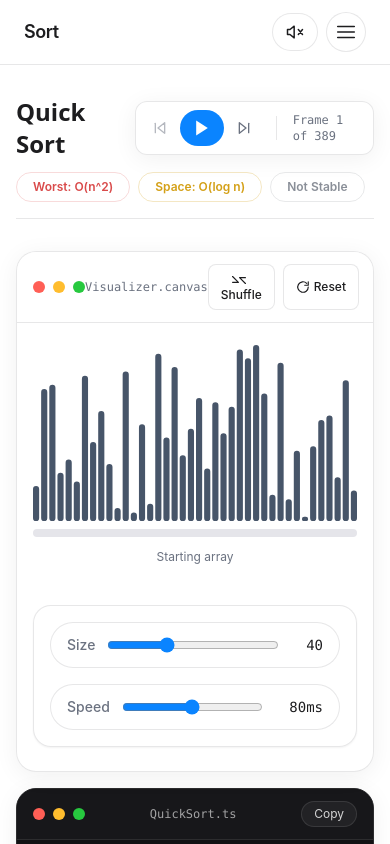
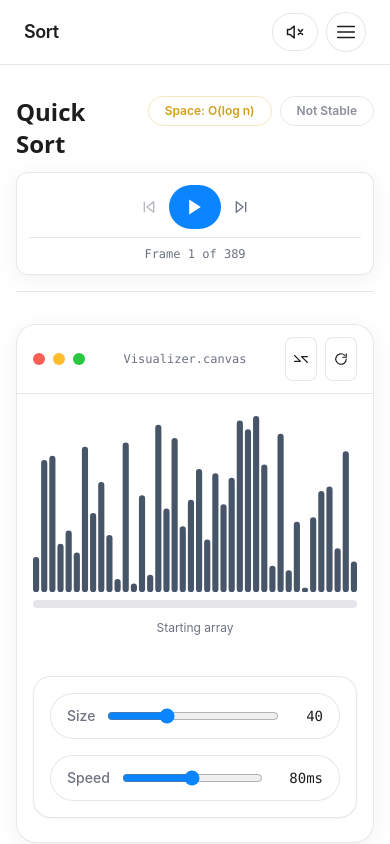
Before and after one commit to JerichoDelosReyes/Sorting-Algorithms, a Next.js app: page /quick-sort in a window 390 px wide. Shown: the top 844 px of the page. Built offline with nearby package versions, Linux system fonts and the light colour scheme.

Commit message:
Many fixes in responsiveness

```diff
--- a/app/compare/page.tsx
+++ b/app/compare/page.tsx
@@ -1,3 +1,4 @@
+"use client";
 "use client";
 
 import { AnimatePresence, motion } from "framer-motion";
@@ -19,28 +20,19 @@ const ALGORITHMS: Algorithm[] = ["bubble", "merge", "quick"];
 export default function ComparePage() {
   const { enabled } = useSound();
   const [arraySize, setArraySize] = useState(40);
-  const [baseArray, setBaseArray] = useState<number[]>(() =>
-    generateRandomArray(40)
-  );
+  const [baseArray, setBaseArray] = useState<number[]>(() => generateRandomArray(40));
   const [globalFrame, setGlobalFrame] = useState(0);
   const [isPlaying, setIsPlaying] = useState(false);
   const [speed, setSpeed] = useState(3);
   const [isCompletionDismissed, setIsCompletionDismissed] = useState(false);
 
-  const frames = useMemo<Record<Algorithm, FrameWithLine[]>>(() => {
-    return {
-      bubble: recordBubbleSort(baseArray),
-      merge: recordMergeSort(baseArray),
-      quick: recordQuickSort(baseArray)
-    };
-  }, [baseArray]);
+  const frames = useMemo<Record<Algorithm, FrameWithLine[]>>(() => ({
+    bubble: recordBubbleSort(baseArray),
+    merge: recordMergeSort(baseArray),
+    quick: recordQuickSort(baseArray)
+  }), [baseArray]);
 
-  const maxFrames = Math.max(
-    frames.bubble.length,
-    frames.merge.length,
-    frames.quick.length,
-    1
-  );
+  const maxFrames = Math.max(frames.bubble.length, frames.merge.length, frames.quick.length, 1);
 
   useEffect(() => {
     setGlobalFrame(0);
@@ -123,7 +115,7 @@ export default function ComparePage() {
         frameIndex,
         comparisons: frame?.comparisons ?? 0,
         swaps: frame?.swaps ?? 0,
-        totalFrames: framesForAlgo.length
+        totalFrames: framesForAlgo.length,
       };
     });
   }, [frames, globalFrame]);
@@ -159,33 +151,32 @@ export default function ComparePage() {
     };
   }, [frames]);
 
-  const formatWinners = (ids: Algorithm[]) =>
-    ids.map((id) => ALGO_INFO[id].name).join(" & ");
+  const formatWinners = (ids: Algorithm[]) => ids.map((id) => ALGO_INFO[id].name).join(" & ");
 
   return (
     <div className="mx-auto w-full max-w-6xl px-4 pb-20 sm:px-6">
       <header className="border-b border-[var(--color-border)] pb-4 sm:pb-6">
-        <div className="flex items-center justify-between gap-3 sm:gap-4">
+        <div className="flex flex-col gap-3 sm:flex-row sm:items-center sm:justify-between sm:gap-4">
           <div>
             <h1 className="text-2xl font-semibold sm:text-3xl">Algorithm Comparison</h1>
             <p className="mt-2 text-xs text-[var(--color-text-secondary)] sm:text-sm">
               All three algorithms run simultaneously on the same array.
             </p>
           </div>
-          <div className="flex items-center rounded-xl border border-[var(--color-border)] bg-[var(--color-surface)] p-2 gap-4 shadow-card backdrop-blur flex-shrink-0">
-            <div className="flex items-center gap-1">
+          <div className="flex w-full flex-col gap-2 rounded-xl border border-[var(--color-border)] bg-[var(--color-surface)] p-3 shadow-card backdrop-blur sm:w-auto sm:flex-row sm:items-center sm:justify-center sm:gap-4 flex-shrink-0">
+            <div className="flex items-center justify-center gap-1">
               <button
                 type="button"
                 onClick={handleStepBack}
                 disabled={globalFrame <= 0 || isPlaying}
-                className="rounded-lg p-2 text-[var(--color-text-secondary)] hover:bg-black/5 hover:text-[var(--color-text-primary)] transition-colors disabled:opacity-50"
+                className="min-h-11 rounded-lg p-2 text-[var(--color-text-secondary)] transition-colors hover:bg-black/5 hover:text-[var(--color-text-primary)] disabled:opacity-50"
               >
                 <svg width="16" height="16" viewBox="0 0 24 24" fill="none" stroke="currentColor" strokeWidth="2" strokeLinecap="round" strokeLinejoin="round"><polygon points="19 20 9 12 19 4 19 20"></polygon><line x1="5" y1="19" x2="5" y2="5"></line></svg>
               </button>
               <button
                 type="button"
                 onClick={handlePlayToggle}
-                className="rounded-full bg-[#0a84ff] px-3 py-2 text-white transition-transform hover:scale-105"
+                className="min-h-11 rounded-full bg-[#0a84ff] px-4 py-2 text-white transition-transform hover:scale-105"
               >
                 {isPlaying ? (
                   <svg width="20" height="20" viewBox="0 0 24 24" fill="currentColor"><rect x="6" y="4" width="4" height="16"></rect><rect x="14" y="4" width="4" height="16"></rect></svg>
@@ -197,22 +188,22 @@ export default function ComparePage() {
                 type="button"
                 onClick={handleStepForward}
                 disabled={globalFrame >= maxFrames - 1 || isPlaying}
-                className="rounded-lg p-2 text-[var(--color-text-secondary)] hover:bg-black/5 hover:text-[var(--color-text-primary)] transition-colors disabled:opacity-50"
+                className="min-h-11 rounded-lg p-2 text-[var(--color-text-secondary)] transition-colors hover:bg-black/5 hover:text-[var(--color-text-primary)] disabled:opacity-50"
               >
                 <svg width="16" height="16" viewBox="0 0 24 24" fill="none" stroke="currentColor" strokeWidth="2" strokeLinecap="round" strokeLinejoin="round"><polygon points="5 4 15 12 5 20 5 4"></polygon><line x1="19" y1="5" x2="19" y2="19"></line></svg>
               </button>
             </div>
-            <div className="w-px h-6 bg-[var(--color-border)]"></div>
-            <div className="text-xs font-mono text-[var(--color-text-secondary)] pr-2">
+            <div className="h-px w-full bg-[var(--color-border)] sm:hidden"></div>
+            <div className="text-center text-xs font-mono text-[var(--color-text-secondary)] sm:border-l sm:border-[var(--color-border)] sm:pl-4 sm:text-left sm:pr-2">
               Frame {globalFrame + 1} of {maxFrames}
             </div>
           </div>
         </div>
       </header>
 
-      <div className="mt-4 grid gap-3 sm:mt-6 sm:flex sm:flex-wrap sm:items-center sm:justify-between">
-        <div className="flex w-full gap-3 sm:w-auto sm:items-center sm:flex-wrap">
-          <div className="flex flex-1 items-center gap-2 rounded-full border border-[var(--color-border)] bg-white px-4 py-2 text-xs sm:flex-none sm:text-sm">
+      <div className="mt-4 grid gap-3 sm:mt-6 lg:grid-cols-[minmax(0,1fr)_auto] lg:items-center">
+        <div className="grid min-w-0 gap-3 sm:grid-cols-2">
+          <div className="flex min-w-0 items-center gap-2 rounded-full border border-[var(--color-border)] bg-white px-4 py-2 text-xs sm:text-sm">
             <span className="whitespace-nowrap text-[var(--color-text-secondary)]">Speed</span>
             <input
               type="range"
@@ -227,7 +218,7 @@ export default function ComparePage() {
             </span>
           </div>
 
-          <div className="flex flex-1 items-center gap-2 rounded-full border border-[var(--color-border)] bg-white px-4 py-2 text-xs sm:flex-none sm:text-sm">
+          <div className="flex min-w-0 items-center gap-2 rounded-full border border-[var(--color-border)] bg-white px-4 py-2 text-xs sm:text-sm">
             <span className="whitespace-nowrap text-[var(--color-text-secondary)]">Size</span>
             <input
               type="range"
@@ -241,11 +232,11 @@ export default function ComparePage() {
           </div>
         </div>
 
-        <div className="flex w-full gap-3 sm:w-auto sm:flex-wrap">
+        <div className="grid w-full grid-cols-2 gap-3 lg:w-auto lg:grid-cols-2 lg:justify-self-end">
           <button
             type="button"
             onClick={handleShuffle}
-            className="flex-1 rounded-full border border-[var(--color-border)] bg-white px-4 py-2 text-xs transition-colors hover:bg-[var(--color-surface)] disabled:opacity-50 sm:flex-none sm:text-sm flex items-center justify-center gap-1"
+            className="inline-flex min-h-11 items-center justify-center gap-1 rounded-full border border-[var(--color-border)] bg-white px-4 py-2 text-xs transition-colors hover:bg-[var(--color-surface)] disabled:opacity-50 sm:text-sm"
             disabled={isPlaying}
           >
             <svg width="14" height="14" viewBox="0 0 24 24" fill="none" stroke="currentColor" strokeWidth="2" strokeLinecap="round" strokeLinejoin="round"><polyline points="23 18 13 8 23 8"></polyline><polyline points="1 6 11 16 1 16"></polyline></svg>
@@ -254,7 +245,7 @@ export default function ComparePage() {
           <button
             type="button"
             onClick={handleReset}
-            className="flex-1 rounded-full border border-[var(--color-border)] bg-white px-4 py-2 text-xs transition-colors hover:bg-[var(--color-surface)] sm:flex-none sm:text-sm flex items-center justify-center gap-1"
+            className="inline-flex min-h-11 items-center justify-center gap-1 rounded-full border border-[var(--color-border)] bg-white px-4 py-2 text-xs transition-colors hover:bg-[var(--color-surface)] sm:text-sm"
           >
             <svg width="14" height="14" viewBox="0 0 24 24" fill="none" stroke="currentColor" strokeWidth="2" strokeLinecap="round" strokeLinejoin="round"><path d="M21 12a9 9 0 11-2.64-6.36"/><path d="M21 3v6h-6"/></svg>
             Reset
@@ -278,20 +269,20 @@ export default function ComparePage() {
               animate={{ opacity: 1, scale: 1, y: 0 }}
               exit={{ opacity: 0, scale: 0.9, y: 20 }}
               transition={{ duration: 0.3, type: "spring" }}
-              className="relative w-full max-w-2xl overflow-hidden rounded-[24px] border border-[var(--color-border)] bg-[var(--color-surface)] shadow-2xl p-6 sm:p-8"
+              className="relative w-full max-w-2xl overflow-hidden rounded-[24px] border border-[var(--color-border)] bg-[var(--color-surface)] p-6 shadow-2xl sm:p-8"
             >
               <button
                 type="button"
                 onClick={handleDismissCompletion}
-                className="absolute right-4 top-4 rounded-full p-2 text-[var(--color-text-secondary)] hover:bg-[var(--color-border)] hover:text-[var(--color-text-primary)] transition-colors"
+                className="absolute right-4 top-4 rounded-full p-2 text-[var(--color-text-secondary)] transition-colors hover:bg-[var(--color-border)] hover:text-[var(--color-text-primary)]"
                 aria-label="Close"
               >
                 <svg width="20" height="20" viewBox="0 0 24 24" fill="none" stroke="currentColor" strokeWidth="2" strokeLinecap="round" strokeLinejoin="round">
-                  <path d="M18 6L6 18M6 6l12 12"/>
+                  <path d="M18 6L6 18M6 6l12 12" />
                 </svg>
               </button>
 
-              <div className="flex flex-col items-center mb-6 text-center">
+              <div className="mb-6 flex flex-col items-center text-center">
                 <div className="mb-4 rounded-full bg-[#E5F0FF] p-3 text-[#0A84FF]">
                   <svg width="32" height="32" viewBox="0 0 24 24" fill="none" stroke="currentColor" strokeWidth="2" strokeLinecap="round" strokeLinejoin="round">
                     <path d="M22 11.08V12a10 10 0 1 1-5.93-9.14" />
@@ -305,24 +296,24 @@ export default function ComparePage() {
               </div>
 
               <div className="grid gap-4 md:grid-cols-3">
-                <div className="flex flex-col items-center rounded-[16px] bg-white/80 px-4 py-5 shadow-sm text-center border border-black/5">
-                  <div className="text-xs font-medium text-[var(--color-text-secondary)] uppercase tracking-wider">
+                <div className="flex flex-col items-center rounded-[16px] border border-black/5 bg-white/80 px-4 py-5 text-center shadow-sm">
+                  <div className="text-xs font-medium uppercase tracking-wider text-[var(--color-text-secondary)]">
                     Fewest Comparisons
                   </div>
                   <span className="mt-3 inline-flex items-center justify-center rounded-full bg-[#E6F6EA] px-4 py-1.5 text-sm font-bold text-[#1F7A3D]">
                     {formatWinners(winners.comparisons)}
                   </span>
                 </div>
-                <div className="flex flex-col items-center rounded-[16px] bg-white/80 px-4 py-5 shadow-sm text-center border border-black/5">
-                  <div className="text-xs font-medium text-[var(--color-text-secondary)] uppercase tracking-wider">
+                <div className="flex flex-col items-center rounded-[16px] border border-black/5 bg-white/80 px-4 py-5 text-center shadow-sm">
+                  <div className="text-xs font-medium uppercase tracking-wider text-[var(--color-text-secondary)]">
                     Fewest Swaps
                   </div>
                   <span className="mt-3 inline-flex items-center justify-center rounded-full bg-[#E6F6EA] px-4 py-1.5 text-sm font-bold text-[#1F7A3D]">
                     {formatWinners(winners.swaps)}
                   </span>
                 </div>
-                <div className="flex flex-col items-center rounded-[16px] bg-white/80 px-4 py-5 shadow-sm text-center border border-black/5">
-                  <div className="text-xs font-medium text-[var(--color-text-secondary)] uppercase tracking-wider">
+                <div className="flex flex-col items-center rounded-[16px] border border-black/5 bg-white/80 px-4 py-5 text-center shadow-sm">
+                  <div className="text-xs font-medium uppercase tracking-wider text-[var(--color-text-secondary)]">
                     Finished First
                   </div>
                   <span className="mt-3 inline-flex items-center justify-center rounded-full bg-[#E6F6EA] px-4 py-1.5 text-sm font-bold text-[#1F7A3D]">
@@ -335,7 +326,7 @@ export default function ComparePage() {
                 <button
                   type="button"
                   onClick={handleShuffle}
-                  className="rounded-full bg-[#0A84FF] px-8 py-3 text-sm font-semibold text-white shadow-md hover:shadow-lg transition-all"
+                  className="rounded-full bg-[#0A84FF] px-8 py-3 text-sm font-semibold text-white shadow-md transition-all hover:shadow-lg"
                 >
                   Shuffle & Try Again
                 </button>
--- a/components/AlgorithmPage.tsx
+++ b/components/AlgorithmPage.tsx
@@ -128,7 +128,6 @@ export default function AlgorithmPage({ algorithmId }: AlgorithmPageProps) {
 
   const headerBadges = useMemo(() => {
     return [
-      { label: "Worst", value: info.complexity.worst },
       { label: "Space", value: info.complexity.space },
       { label: info.stable ? "Stable" : "Not Stable", value: true }
     ];
@@ -137,7 +136,6 @@ export default function AlgorithmPage({ algorithmId }: AlgorithmPageProps) {
   const activeFrame = frames[Math.min(currentFrame, frames.length - 1)];
 
   const badgeStyles: Record<string, string> = {
-    Worst: "rounded-full border border-[#d94b4b]/20 bg-[#d94b4b]/12 px-4 py-1.5 text-xs font-semibold text-[#d94b4b]",
     Space: "rounded-full border border-[#d4a017]/25 bg-[#d4a017]/16 px-4 py-1.5 text-xs font-semibold text-[#d4a017]",
     Stable: "rounded-full border border-[#2f8f5b]/20 bg-[#2f8f5b]/12 px-4 py-1.5 text-xs font-semibold text-[#2f8f5b]",
     "Not Stable": "rounded-full border border-[#8a8f98]/20 bg-[#8a8f98]/12 px-4 py-1.5 text-xs font-semibold text-[#8a8f98]"
@@ -146,22 +144,36 @@ export default function AlgorithmPage({ algorithmId }: AlgorithmPageProps) {
   return (
     <div className="mx-auto w-full max-w-6xl px-4 pb-16 sm:px-6">
       <header className="border-b border-[var(--color-border)] pb-4 sm:pb-6">
-        <div className="flex items-center justify-between gap-3 sm:gap-4 lg:items-center">
-          <h1 className="text-2xl font-semibold sm:text-4xl font-sans">{info.name}</h1>
-          <div className="flex items-center rounded-xl border border-[var(--color-border)] bg-[var(--color-surface)] p-2 gap-4 shadow-card backdrop-blur">
-            <div className="flex items-center gap-1">
+        <div className="flex flex-col gap-3 sm:flex-row sm:items-center sm:justify-between sm:gap-4 lg:items-center">
+          <div className="flex min-w-0 items-start justify-between gap-3 sm:block">
+            <h1 className="min-w-0 text-2xl font-semibold font-sans sm:text-4xl">{info.name}</h1>
+            <div className="flex shrink-0 items-center gap-2 sm:hidden">
+              {headerBadges.map((badge) => (
+                <span
+                  key={badge.label}
+                  className={badgeStyles[badge.label] ?? badgeStyles["Not Stable"]}
+                >
+                  {badge.label === "Stable" || badge.label === "Not Stable"
+                    ? badge.label
+                    : `${badge.label}: ${badge.value}`}
+                </span>
+              ))}
+            </div>
+          </div>
+          <div className="flex w-full flex-col gap-2 rounded-xl border border-[var(--color-border)] bg-[var(--color-surface)] p-3 shadow-card backdrop-blur sm:w-auto sm:flex-row sm:items-center sm:gap-4">
+            <div className="flex items-center justify-center gap-1">
               <button
                 type="button"
                 onClick={handleStepBack}
                 disabled={currentFrame <= 0 || isPlaying}
-                className="rounded-lg p-2 text-[var(--color-text-secondary)] hover:bg-black/5 hover:text-[var(--color-text-primary)] transition-colors disabled:opacity-50"
+                className="min-h-11 rounded-lg p-2 text-[var(--color-text-secondary)] transition-colors hover:bg-black/5 hover:text-[var(--color-text-primary)] disabled:opacity-50"
               >
                 <svg width="16" height="16" viewBox="0 0 24 24" fill="none" stroke="currentColor" strokeWidth="2" strokeLinecap="round" strokeLinejoin="round"><polygon points="19 20 9 12 19 4 19 20"></polygon><line x1="5" y1="19" x2="5" y2="5"></line></svg>
               </button>
               <button
                 type="button"
                 onClick={handlePlayToggle}
-                className="rounded-full bg-[#0a84ff] px-3 py-2 text-white transition-transform hover:scale-105"
+                className="min-h-11 rounded-full bg-[#0a84ff] px-4 py-2 text-white transition-transform hover:scale-105"
               >
                 {isPlaying ? (
                   <svg width="20" height="20" viewBox="0 0 24 24" fill="currentColor"><rect x="6" y="4" width="4" height="16"></rect><rect x="14" y="4" width="4" height="16"></rect></svg>
@@ -173,19 +185,19 @@ export default function AlgorithmPage({ algorithmId }: AlgorithmPageProps) {
                 type="button"
                 onClick={handleStepForward}
                 disabled={currentFrame >= frames.length - 1 || isPlaying}
-                className="rounded-lg p-2 text-[var(--color-text-secondary)] hover:bg-black/5 hover:text-[var(--color-text-primary)] transition-colors disabled:opacity-50"
+                className="min-h-11 rounded-lg p-2 text-[var(--color-text-secondary)] transition-colors hover:bg-black/5 hover:text-[var(--color-text-primary)] disabled:opacity-50"
               >
                 <svg width="16" height="16" viewBox="0 0 24 24" fill="none" stroke="currentColor" strokeWidth="2" strokeLinecap="round" strokeLinejoin="round"><polygon points="5 4 15 12 5 20 5 4"></polygon><line x1="19" y1="5" x2="19" y2="19"></line></svg>
               </button>
             </div>
-            <div className="w-px h-6 bg-[var(--color-border)]"></div>
-            <div className="text-xs font-mono text-[var(--color-text-secondary)] pr-2">
+            <div className="h-px w-full bg-[var(--color-border)] sm:hidden"></div>
+            <div className="text-center text-xs font-mono text-[var(--color-text-secondary)] sm:border-l sm:border-[var(--color-border)] sm:pl-4 sm:text-left sm:pr-2">
               Frame {Math.min(currentFrame + 1, frames.length)} of {frames.length}
             </div>
           </div>
         </div>
 
-        <div className="mt-3 flex flex-wrap gap-2 sm:mt-4">
+        <div className="mt-3 hidden flex-wrap gap-2 sm:mt-4 sm:flex">
           {headerBadges.map((badge) => (
             <span
               key={badge.label}
@@ -208,22 +220,22 @@ export default function AlgorithmPage({ algorithmId }: AlgorithmPageProps) {
               <div className="h-3 w-3 rounded-full bg-[#27C93F]"></div>
             </div>
             <div className="text-xs font-medium text-[var(--color-text-secondary)] font-mono">Visualizer.canvas</div>
-            <div className="flex gap-2">
+            <div className="flex flex-wrap justify-center gap-2 sm:flex-nowrap sm:justify-end">
               <button
                 type="button"
                 onClick={handleShuffle}
-                className="rounded-lg px-3 py-1.5 text-xs font-medium hover:bg-black/5 transition-colors text-[var(--color-text-primary)] border border-[var(--color-border)] bg-white/50"
+                className="inline-flex min-h-11 items-center justify-center rounded-lg border border-[var(--color-border)] bg-white/50 px-2 py-2 text-xs font-medium text-[var(--color-text-primary)] transition-colors hover:bg-black/5 sm:px-3"
               >
-                <svg width="14" height="14" viewBox="0 0 24 24" fill="none" stroke="currentColor" strokeWidth="2" strokeLinecap="round" strokeLinejoin="round" className="inline mr-1" style={{ display: 'inline' }}><polyline points="23 18 13 8 23 8"></polyline><polyline points="1 6 11 16 1 16"></polyline></svg>
-                Shuffle
+                <svg width="14" height="14" viewBox="0 0 24 24" fill="none" stroke="currentColor" strokeWidth="2" strokeLinecap="round" strokeLinejoin="round" className="sm:mr-1" style={{ display: 'inline' }}><polyline points="23 18 13 8 23 8"></polyline><polyline points="1 6 11 16 1 16"></polyline></svg>
+                <span className="hidden sm:inline">Shuffle</span>
               </button>
               <button
                 type="button"
                 onClick={handleReset}
-                className="rounded-lg px-3 py-1.5 text-xs font-medium hover:bg-black/5 transition-colors text-[var(--color-text-primary)] border border-[var(--color-border)] bg-white/50 flex items-center gap-1"
+                className="inline-flex min-h-11 items-center justify-center rounded-lg border border-[var(--color-border)] bg-white/50 px-2 py-2 text-xs font-medium text-[var(--color-text-primary)] transition-colors hover:bg-black/5 gap-1 sm:px-3"
               >
                 <svg width="14" height="14" viewBox="0 0 24 24" fill="none" stroke="currentColor" strokeWidth="2" strokeLinecap="round" strokeLinejoin="round"><path d="M21 12a9 9 0 11-2.64-6.36"/><path d="M21 3v6h-6"/></svg>
-                Reset
+                <span className="hidden sm:inline">Reset</span>
               </button>
             </div>
           </div>
--- a/components/Controls.tsx
+++ b/components/Controls.tsx
@@ -56,11 +56,11 @@ export default function Controls({
     <div className="mt-6 rounded-[18px] border border-[var(--color-border)] bg-white/75 p-4 shadow-sm backdrop-blur">
       <div className="flex flex-col gap-4">
         {showShuffleReset && (
-          <div className="flex flex-wrap gap-2 sm:gap-3">
+          <div className="grid gap-2 sm:grid-cols-2 sm:gap-3">
             <button
               type="button"
               onClick={onShuffle}
-              className="inline-flex flex-1 items-center justify-center gap-2 rounded-full border border-[var(--color-border)] bg-white px-4 py-2.5 text-sm font-medium text-[var(--color-text-primary)] hover:bg-[var(--color-surface)] transition-colors disabled:opacity-50 sm:flex-none sm:px-5"
+              className="inline-flex min-h-11 w-full items-center justify-center gap-2 rounded-full border border-[var(--color-border)] bg-white px-4 py-2.5 text-sm font-medium text-[var(--color-text-primary)] transition-colors hover:bg-[var(--color-surface)] disabled:opacity-50 sm:px-5"
               disabled={isPlaying}
             >
               <RefreshIcon />
@@ -70,7 +70,7 @@ export default function Controls({
             <button
               type="button"
               onClick={onReset}
-              className="inline-flex flex-1 items-center justify-center rounded-full border border-[var(--color-border)] bg-white px-4 py-2.5 text-sm font-medium text-[var(--color-text-primary)] hover:bg-[var(--color-surface)] transition-colors sm:flex-none sm:px-5"
+              className="inline-flex min-h-11 w-full items-center justify-center rounded-full border border-[var(--color-border)] bg-white px-4 py-2.5 text-sm font-medium text-[var(--color-text-primary)] transition-colors hover:bg-[var(--color-surface)] sm:px-5"
             >
               Reset Space
             </button>
```
Also changed, not shown: 1 other file (tests, documents, lock files or other folders).
